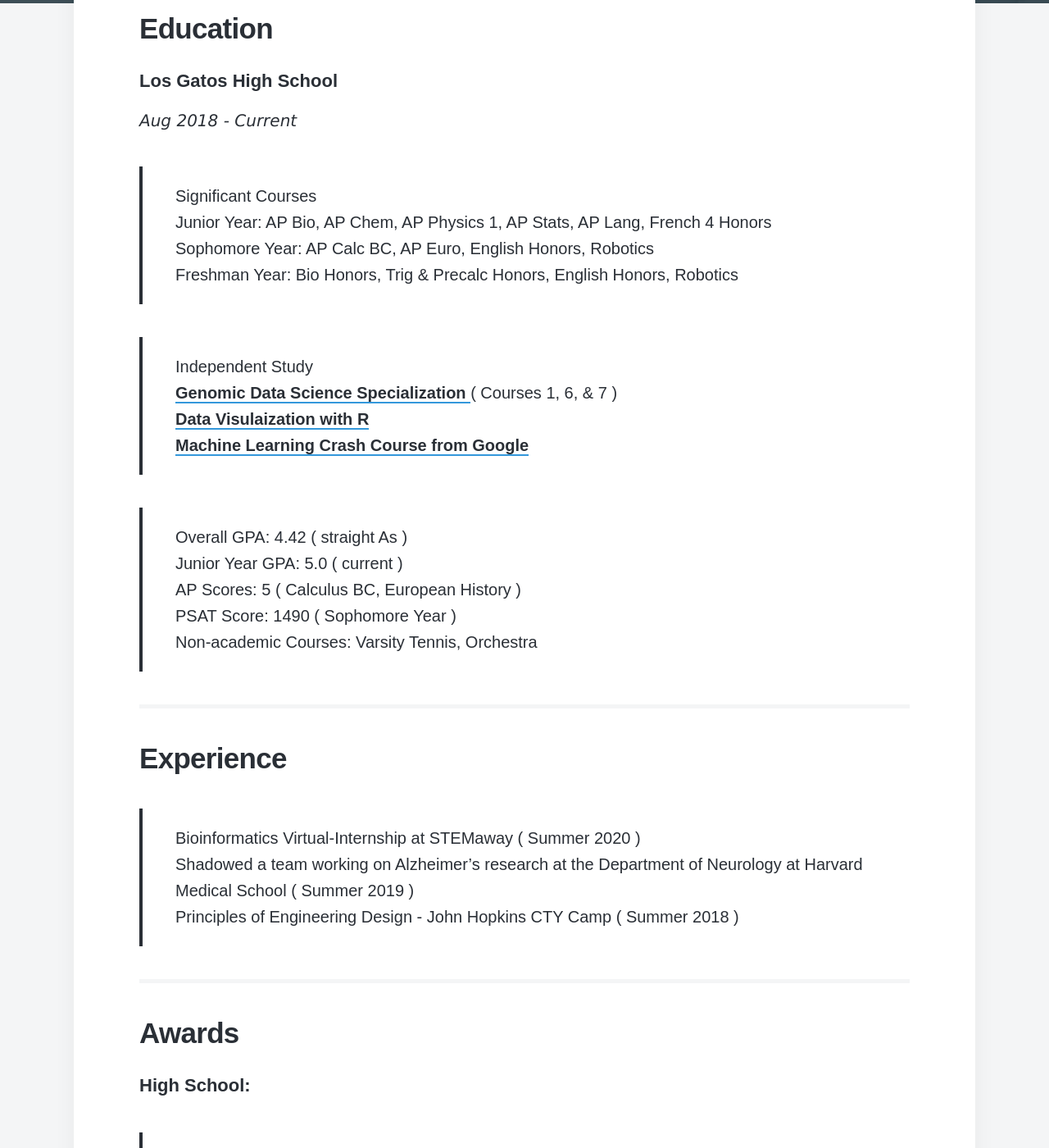
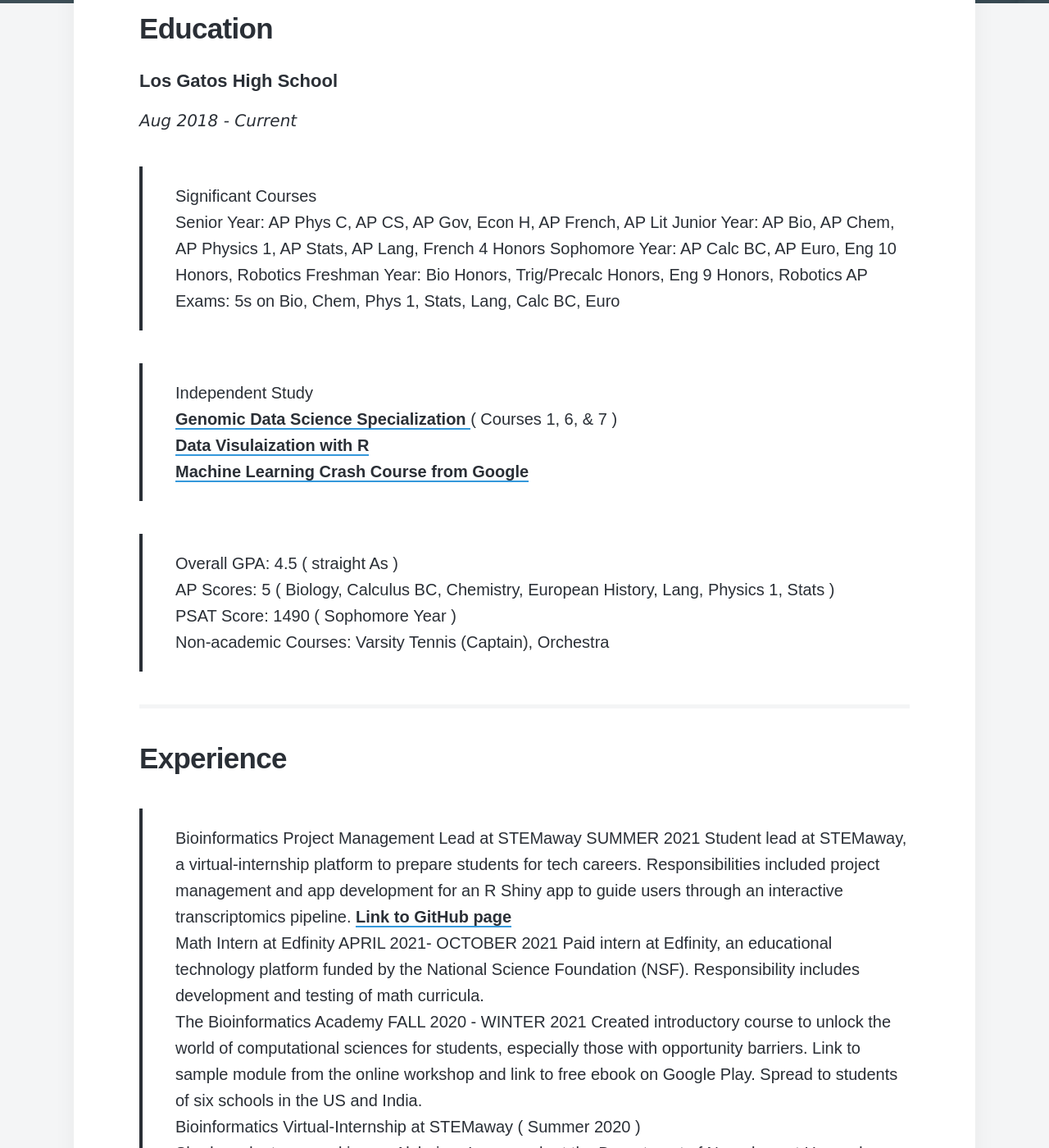
Before and after one commit to disha-22/disha-22.github.io, a Jekyll site: the page built from _pages/Resume.md, in a window 1280 px wide and 1400 px high, scrolled down 562 px. Shown: the whole window at 82% size. Built offline with Jekyll 4.4.1, drawn with Linux system fonts in a browser that asks for light colours; nearby versions of some CDN libraries; some web fonts are replaced; some of the changed text lies outside the part shown.

Commit message:
Update Resume.md

```diff
--- a/_pages/Resume.md
+++ b/_pages/Resume.md
@@ -9,27 +9,36 @@ featured_image: /images/resume3.jpg
  <h4>Los Gatos High School </h4>
   <p style="font-family:verdana; font-size:20px"><em class="date">Aug 2018 - Current</em></p>
 >Significant Courses <br>
-Junior Year: AP Bio, AP Chem, AP Physics 1, AP Stats, AP Lang, French 4 Honors <br>
-Sophomore Year: AP Calc BC, AP Euro, English Honors, Robotics<br>
-Freshman Year: Bio Honors, Trig & Precalc Honors, English Honors, Robotics
+Senior Year: AP Phys C, AP CS, AP Gov, Econ H, AP French, AP Lit
+Junior Year: AP Bio, AP Chem, AP Physics 1, AP Stats, AP Lang, French 4 Honors
+Sophomore Year: AP Calc BC, AP Euro, Eng 10 Honors, Robotics
+Freshman Year: Bio Honors, Trig/Precalc Honors, Eng 9 Honors, Robotics
+AP Exams: 5s on Bio, Chem, Phys 1, Stats, Lang, Calc BC, Euro
 
 > Independent Study
 <br> <a href = "https://www.coursera.org/specializations/genomic-data-science">Genomic Data Science Specialization </a> ( Courses 1, 6, & 7 )
 <br> <a href = "https://rkabacoff.github.io/datavis/index.html"> Data Visulaization with R </a>
 <br> <a href = "https://developers.google.com/machine-learning/crash-course/"> Machine Learning Crash Course from Google </a>
 
-> Overall GPA: 4.42 ( straight As )
-<br> Junior Year GPA: 5.0 ( current )
-<br> AP Scores: 5 ( Calculus BC, European History )
+> Overall GPA: 4.5 ( straight As )
+<br> AP Scores: 5 ( Biology, Calculus BC, Chemistry, European History, Lang, Physics 1, Stats )
 <br> PSAT Score: 1490 ( Sophomore Year )
-<br> Non-academic Courses: Varsity Tennis, Orchestra
+<br> Non-academic Courses: Varsity Tennis (Captain), Orchestra
 
 
 <hr style="height:5px;color:black">
 
 <h2>Experience</h2>
-
-> Bioinformatics Virtual-Internship at STEMaway ( Summer 2020 )
+> Bioinformatics Project Management Lead at STEMaway
+SUMMER 2021
+Student lead at STEMaway, a virtual-internship platform to prepare students for tech careers. Responsibilities included project management and app development for an R Shiny app to guide users through an interactive transcriptomics pipeline. <a href = "https://bi-stem-away.github.io/sMAP/">Link to GitHub page </a>
+<br> Math Intern at Edfinity
+APRIL 2021- OCTOBER 2021
+Paid intern at Edfinity, an educational technology platform funded by the National Science Foundation (NSF). Responsibility includes development and testing of math curricula.
+<br>The Bioinformatics Academy
+FALL 2020 - WINTER 2021
+Created introductory course to unlock the world of computational sciences for students, especially those with opportunity barriers. Link to sample module from the online workshop and link to free ebook on Google Play. Spread to students of six schools in the US and India.
+<br> Bioinformatics Virtual-Internship at STEMaway ( Summer 2020 )
 <br> Shadowed a team working on Alzheimer's research at the Department of Neurology at Harvard Medical School ( Summer 2019 )
 <br> Principles of Engineering Design - John Hopkins CTY Camp ( Summer 2018 )
 
@@ -38,13 +47,13 @@ Freshman Year: Bio Honors, Trig & Precalc Honors, English Honors, Robotics
 <h2>Awards</h2>
 <h4> High School: </h4>
 > NCWIT Aspirations in Computing Award: Bay Area Regional Winner
+<br> New York Times Student Editorial Fourth Round Finalist
+<br> Bausch + Lomb Honorary Science Award: Los Gatos High School
+<br> STEMaway Leadership Award
+<br> AP Scholar with Distinction
 <br> First Robotics Competition: Regional Finalists
-<br> STEMaway Featured Student Speaker: Bioinformatics Pathway
-<br> California Math League: Ranked 2nd
 <br> French Department Award
 <h4> 8th grade: </h4>
 > John Hopkins CTY Study of Exceptional Talent ( <a href="https://cty.jhu.edu/set/">SET</a> ) Scholar
-<br> John Hopkins CTY Grand Honors
 <br> Math Kangaroo National Competition: Ranked 5th
 <br> Departmental Math Medal
-<br> Santa Clara Valley Mathematics Association Field Day: Ranked 6th
```
